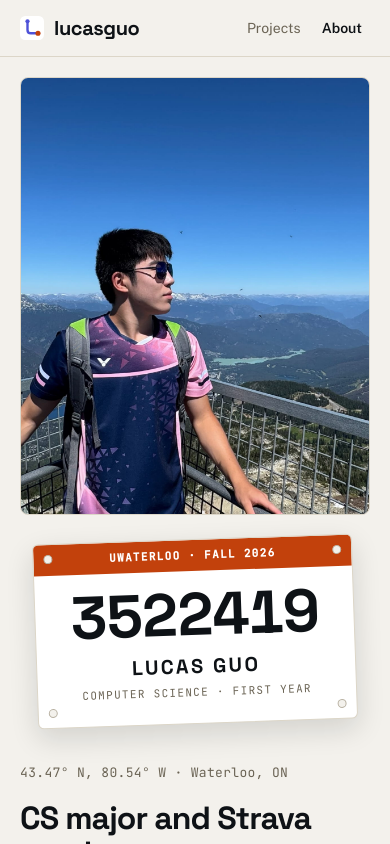
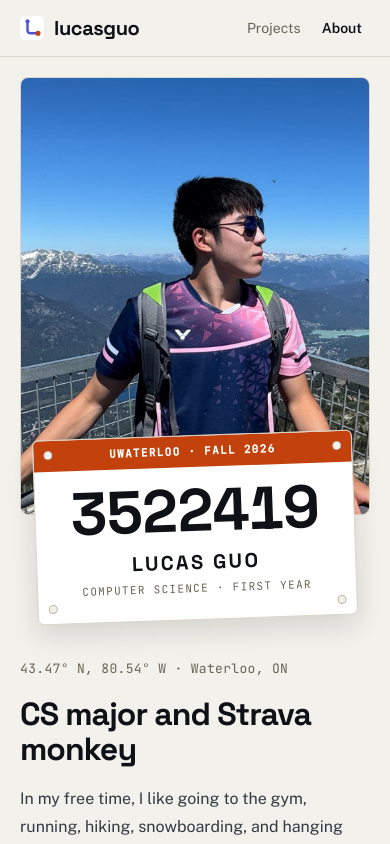
Before and after one commit to lucas-guo-2008/portfolio, a Next.js app: page /about in a window 390 px wide. Shown: the top 844 px of the page. Built offline with nearby package versions, Linux system fonts and the light colour scheme.

Commit message:
Update About page personal photo (eager loading, layout)

```diff
--- a/app/about/page.tsx
+++ b/app/about/page.tsx
@@ -28,10 +28,10 @@
   return (
     <div className="flex flex-col gap-14">
       <section className="flex flex-col md:flex-row md:items-center gap-10 md:gap-16">
-        <div className={photo ? 'relative md:w-115 md:shrink-0 md:pb-30' : 'md:shrink-0'}>
-          {photo && <Image src={photo.src} alt={photo.alt} width={720} height={900}
+        <div className={photo ? 'relative w-full max-w-90 mx-auto md:max-w-none md:mx-0 md:w-115 md:shrink-0 md:pb-30' : 'md:shrink-0'}>
+          {photo && <Image src={photo.src} alt={photo.alt} width={360} height={450} loading="eager"
                            className="w-full max-w-90 aspect-4/5 object-cover rounded-lg border border-border" />}
-          <Bib {...bib} className={photo ? 'mt-6 mx-auto -rotate-2 md:mt-0 md:mx-0 md:absolute md:right-0 md:bottom-0 md:-rotate-3' : '-rotate-2'} />
+          <Bib {...bib} className={photo ? '-mt-20 mx-auto -rotate-2 md:mt-0 md:mx-0 md:absolute md:right-0 md:bottom-0 md:-rotate-3' : '-rotate-2'} />
         </div>
         <div className="flex-1 min-w-0 max-w-reading flex flex-col gap-4.5">
           <p className="font-mono text-caption tracking-wide text-text-muted">{location}</p>
```
Also changed, not shown: public/lucas.jpg.
